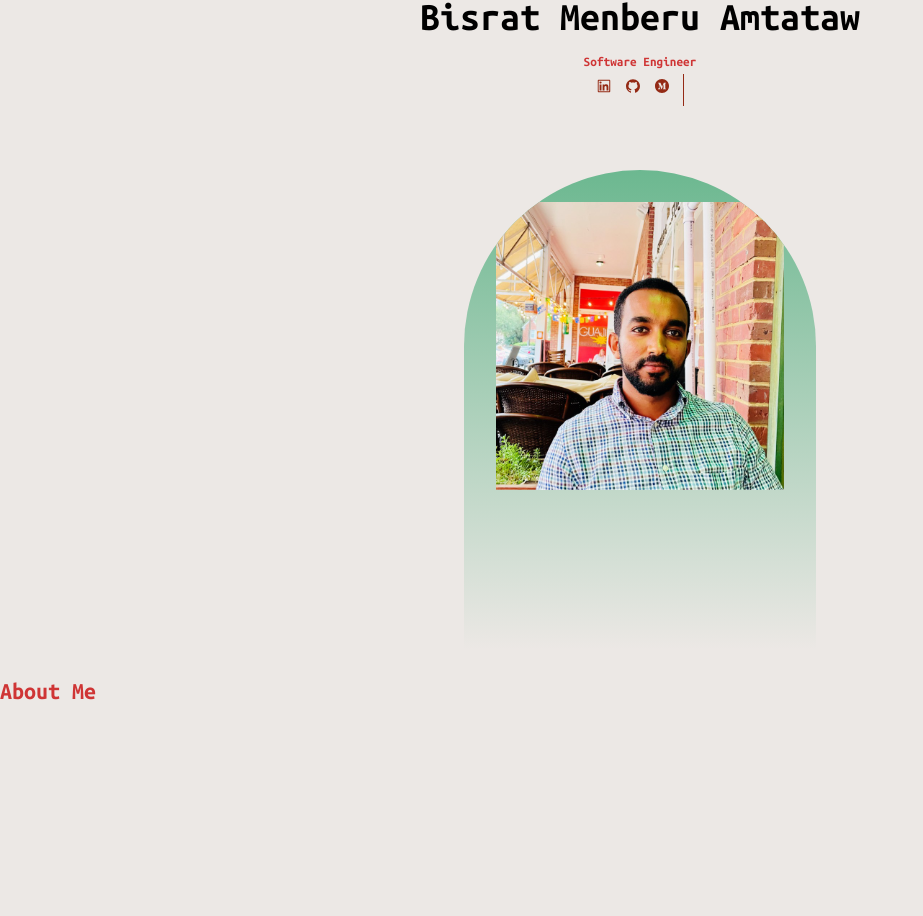
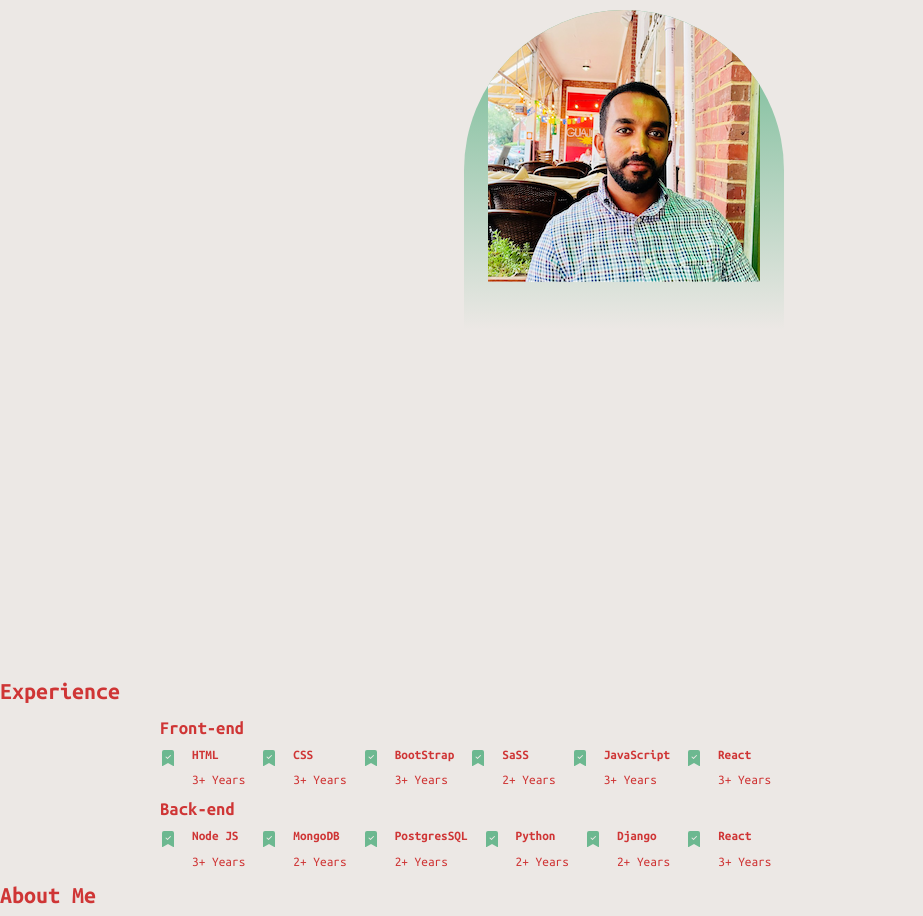
Before and after one commit to BISrat3/portfolio-bisrat, a React (Create React App) app: page / in a window 1280 px wide. Shown: the part 129-1045 px from the top of the page, without its empty margins (0-923 px from the left). Before the commit the page ends 841 px from the top, so only its background shows below. Built offline with nearby package versions, Linux system fonts and the light colour scheme.

Commit message:
experience

```diff
--- a/src/App.js
+++ b/src/App.js
@@ -2,11 +2,13 @@ import Header from './components/header/Header'
 import About from './components/about/About'
 import Nav from './components/Nav'
 import Footer from './components/Footer'
+import Experience from './components/experience/experience';
 
 function App() {
   return (
     <>
       <Header />
+      <Experience/>
       <About />
       {/* <Nav />
       <Footer /> */}
--- /dev/null
+++ b/src/components/experience/experience.js
@@ -0,0 +1,88 @@
+import { BsFillBookmarkCheckFill } from "react-icons/bs";
+import '../../styles/experience.css'
+
+const Experience = () =>{
+    return(
+        <div id="experience">
+            <h2>Experience</h2>
+            <div className="container experience_container">
+                <div className="frontend">
+                    <h3>Front-end</h3>
+                    <div className="experience_content">
+                        <article className="details">
+                            <BsFillBookmarkCheckFill className="detail-icon"/>
+                            <div>
+                                <h5>HTML</h5>
+                                <small className="years">3+ Years</small>
+                            </div>
+                            <BsFillBookmarkCheckFill className="detail-icon"/>
+                            <div>
+                                <h5>CSS</h5>
+                                <small className="years">3+ Years</small>
+                            </div>
+                            <BsFillBookmarkCheckFill className="detail-icon"/>
+                            <div>
+                                <h5>BootStrap</h5>
+                                <small className="years">3+ Years</small>
+                            </div>
+                            <BsFillBookmarkCheckFill className="detail-icon"/>
+                            <div>
+                                <h5>SaSS</h5>
+                                <small className="years">2+ Years</small>
+                            </div>
+                            <BsFillBookmarkCheckFill className="detail-icon"/>
+                            <div>
+                                <h5>JavaScript</h5>
+                                <small className="years">3+ Years</small>
+                            </div>
+                            <BsFillBookmarkCheckFill className="detail-icon"/>
+                            <div>
+                                <h5>React</h5>
+                                <small className="years">3+ Years</small>
+                            </div>
+                        </article>
+                    </div>
+                </div>
+                <div className="backend">
+                <h3>Back-end</h3>
+                    <div className="experience_content">
+                        <article className="details">
+                            <BsFillBookmarkCheckFill className="detail-icon"/>
+                            <div>
+                                <h5>Node JS</h5>
+                                <small className="years">3+ Years</small>
+                            </div>
+                            <BsFillBookmarkCheckFill className="detail-icon"/>
+                            <div>
+                                <h5>MongoDB</h5>
+                                <small className="years">2+ Years</small>
+                            </div>
+                            <BsFillBookmarkCheckFill className="detail-icon"/>
+                            <div>
+                                <h5>PostgresSQL</h5>
+                                <small className="years">2+ Years</small>
+                            </div>
+                            <BsFillBookmarkCheckFill className="detail-icon"/>
+                            <div>
+                                <h5>Python</h5>
+                                <small className="years">2+ Years</small>
+                            </div>
+                            <BsFillBookmarkCheckFill className="detail-icon"/>
+                            <div>
+                                <h5>Django</h5>
+                                <small className="years">2+ Years</small>
+                            </div>
+                            <BsFillBookmarkCheckFill className="detail-icon"/>
+                            <div>
+                                <h5>React</h5>
+                                <small className="years">3+ Years</small>
+                            </div>
+                        </article>
+                    </div>
+                </div>
+            </div>
+        </div>
+    )
+}
+
+export default Experience
--- a/src/index.css
+++ b/src/index.css
@@ -122,12 +122,12 @@ a:hover {
   background-color: var(--color-secondary);
   color: var(--color-white);
 }
-
+/*
 img {
   display: block;
   width: 100%;
   object-fit: cover;
-}
+} */
 
 /* ~~~~~~~~~~~~~ Media Query (Tablets) ~~~~~~~~~~~~~ */
 @media screen and (max-width: 1024px){
--- /dev/null
+++ b/src/styles/experience.css
@@ -0,0 +1,78 @@
+.experience{
+  margin-top: 40px;
+}
+.experience__container {
+    display: grid;
+    grid-template-columns: 1fr 1fr;
+    gap: 2rem;
+  }
+
+  .frontend{
+    flex-direction: column;
+    justify-content: left;
+  }
+  .experience__container > div {
+    background: var(--color-white);
+    padding: 2.4rem 5rem;
+    border-radius: 2rem;
+    border: 1px solid transparent;
+    transition: var(--transition);
+  }
+
+  .years:hover {
+    color: var(--color-highlight);
+    cursor: crosshair;
+  }
+
+  .experience__container > div h3 {
+    text-align: center;
+    margin-bottom: 1.2rem;
+    color: var(--color-highlight);
+  }
+
+  .experience__content {
+    display: grid;
+    grid-template-columns: 1fr 1fr;
+    row-gap: 2rem;
+  }
+
+  .details{
+    display: flex;
+    gap: 1rem;
+  }
+
+  .detail-icon{
+    margin-top: 6px;
+    color: var(--color-secondary);
+  }
+
+  /* ~~~~~~~~~~~~~ Media Query (Tablets) ~~~~~~~~~~~~~ */
+  /* TODO fix image size */
+  @media screen and (max-width: 1024px) {
+    .experience__container {
+      grid-template-columns: 1fr;
+    }
+
+    .experience__container>div {
+      width: 80%;
+      padding: 2rem;
+      margin: 0;
+    }
+
+    .experience__content {
+      padding: 1rem;
+    }
+  }
+
+  /* ~~~~~~~~~~~~~ Media Query (Mobile) ~~~~~~~~~~~~~ */
+  /* TODO fix image size */
+  @media screen and (max-width: 600px) {
+    .experience__container {
+      gap: 1rem;
+    }
+
+    .experience__container > div {
+      width: 100%;
+      padding: 2rem 1rem;
+    }
+  }
--- a/src/styles/header.css
+++ b/src/styles/header.css
@@ -1,7 +1,7 @@
 header {
     height: 100vh;
-    padding-top: 7rem;
-    overflow: hidden;
+    /* padding-top: 7rem;
+    overflow: hidden; */
 }
 
 .header_container {
@@ -10,6 +10,9 @@ header {
     position: relative;
 }
 
+/* #home{
+  margin-bottom: 120px;
+} */
 h1{
     color: green;
 }
@@ -40,14 +43,14 @@ h1{
   /* ~~~~~~~~~~~~~ Header Image (ME) ~~~~~~~~~~~~~ */
   .myImage{
     background: linear-gradient(var(--color-secondary), transparent);
-    width: 22rem;
-    height: 30rem;
+    width: 20rem;
+    height:20rem;
     position: absolute;
     left: calc(50% - 11rem);
-    margin-top: 4rem;
+    margin-top: 1rem;
     border-radius: 12rem 12rem 0 0;
     overflow: hidden;
-    padding: 2rem;
+    /* padding: 2rem; */
   }
 
   /* ~~~~~~~~~~~~~ Scroll Down ~~~~~~~~~~~~~ */
```
Also changed, not shown: src/images/bisrat.png.
